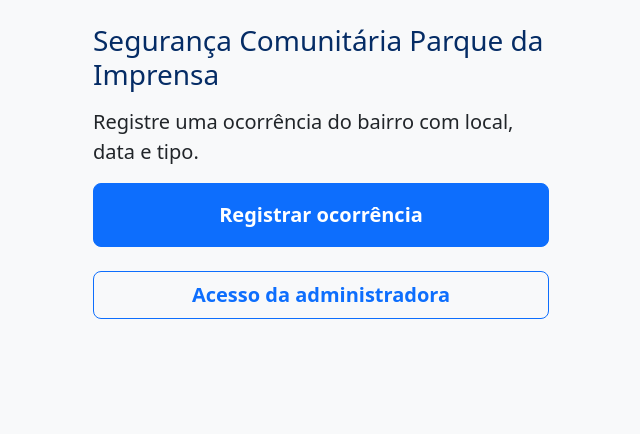
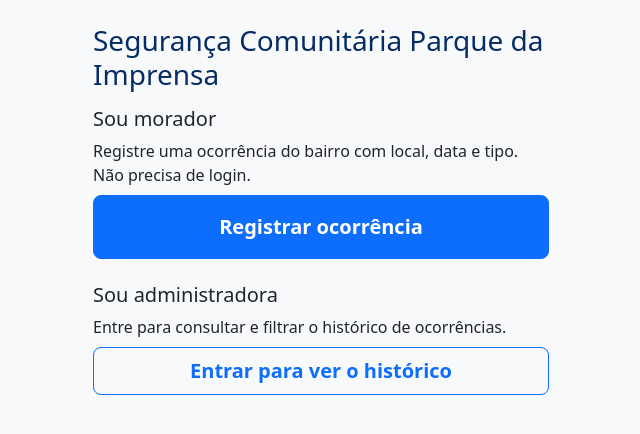
Before and after one commit to carlosmanara/seguranca-comunitaria-parque-da-imprensa, a Django app: page / in a window 1280 px wide. Shown: the top 434 px of the page, without its empty margins (319-959 px from the left). Run offline with Django 5.2, Linux system fonts and the light colour scheme.

Commit message:
feat: separa na tela inicial os caminhos do morador e da administradora com títulos e instruções (feedback da validação)

```diff
--- a/ocorrencias/templates/ocorrencias/entrada.html
+++ b/ocorrencias/templates/ocorrencias/entrada.html
@@ -2,11 +2,20 @@
 
 {% block conteudo %}
   <h1 class="h3 text-primary-emphasis mb-3">Segurança Comunitária Parque da Imprensa</h1>
-  <p class="fs-5">Registre uma ocorrência do bairro com local, data e tipo.</p>
-  <a href="{% url 'ocorrencias:registrar' %}" class="btn btn-primary btn-lg w-100 py-3 fw-bold fs-5 mb-4">
-    Registrar ocorrência
-  </a>
-  <a href="{% url 'ocorrencias:entrar' %}" class="btn btn-outline-primary btn-lg w-100 fw-bold">
-    Acesso da administradora
-  </a>
+
+  <section class="mb-4" aria-labelledby="titulo-morador">
+    <h2 id="titulo-morador" class="h5">Sou morador</h2>
+    <p class="mb-2">Registre uma ocorrência do bairro com local, data e tipo. Não precisa de login.</p>
+    <a href="{% url 'ocorrencias:registrar' %}" class="btn btn-primary btn-lg w-100 py-3 fw-bold fs-5">
+      Registrar ocorrência
+    </a>
+  </section>
+
+  <section aria-labelledby="titulo-admin">
+    <h2 id="titulo-admin" class="h5">Sou administradora</h2>
+    <p class="mb-2">Entre para consultar e filtrar o histórico de ocorrências.</p>
+    <a href="{% url 'ocorrencias:entrar' %}" class="btn btn-outline-primary btn-lg w-100 fw-bold">
+      Entrar para ver o histórico
+    </a>
+  </section>
 {% endblock %}
```
